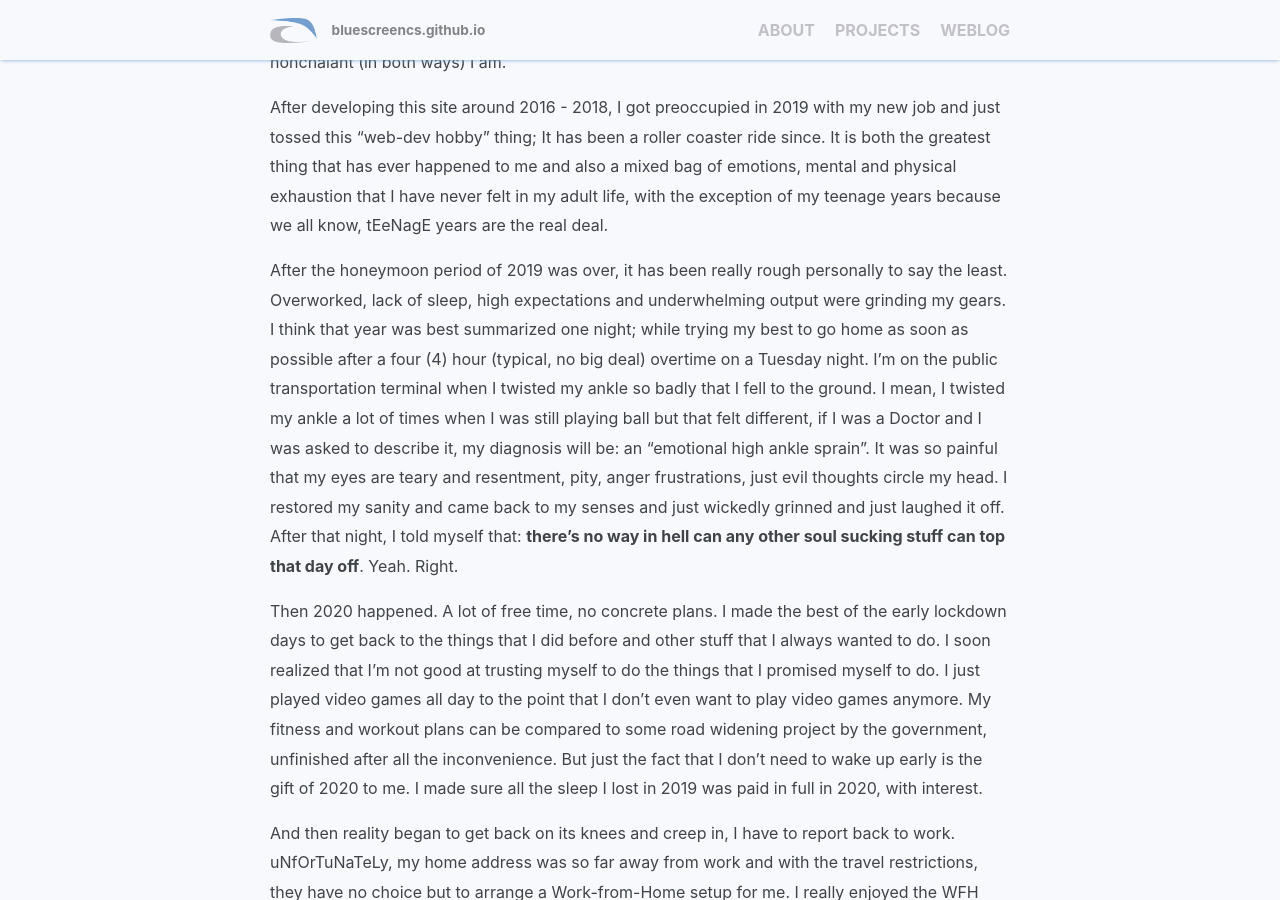
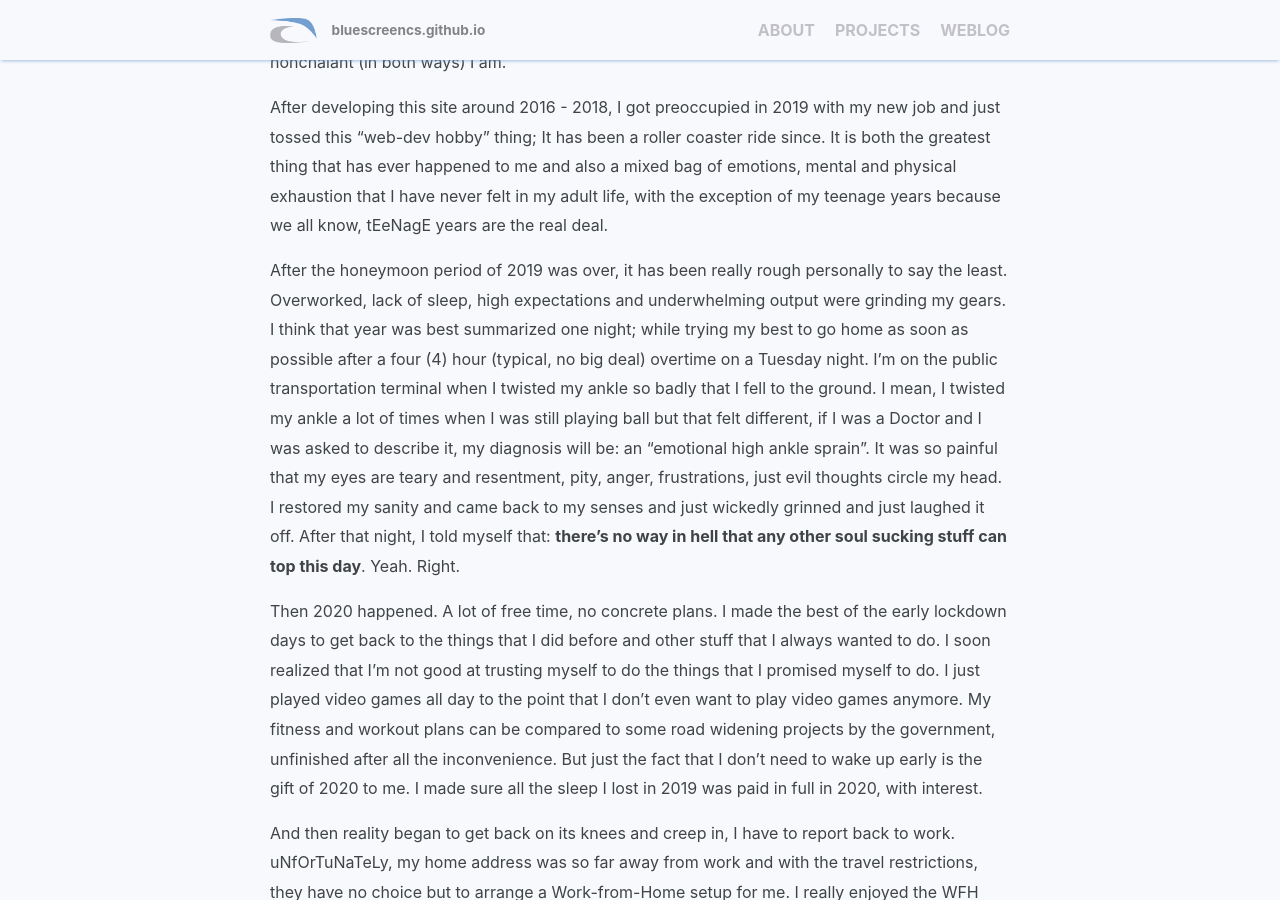
Before and after one commit to bluescreencs/bluescreen.github.io, a Jekyll site: the page built from collections/_posts/2021/02/2021-02-27-the-2020-mandatory-state-of-self-update.md, in a window 1280 px wide and 900 px high, scrolled down 337 px. Built offline with Jekyll 4.4.1, drawn with Linux system fonts in a browser that asks for light colours.

Commit message:
fixed typo

```diff
--- a/collections/_posts/2021/02/2021-02-27-the-2020-mandatory-state-of-self-update.md
+++ b/collections/_posts/2021/02/2021-02-27-the-2020-mandatory-state-of-self-update.md
@@ -9,10 +9,10 @@ As of press time, I’m still alive. Not that it’s important or game changing
 After developing this site around 2016 - 2018, I got preoccupied in 2019 with my new job and just tossed this “web-dev hobby” thing; It has been a roller coaster ride since. It is both the greatest thing that has ever happened to me and also a mixed bag of emotions, mental and physical exhaustion that I have never felt in my adult life, with the exception of my teenage years because we all know, tEeNagE years are the real deal.
 
 
-After the honeymoon period of 2019 was over, it has been really rough personally to say the least. Overworked, lack of sleep, high expectations and underwhelming output were grinding my gears. I think that year was best summarized one night; while trying my best to go home as soon as possible after a four (4) hour (typical, no big deal) overtime on a Tuesday night. I’m on the public transportation terminal when I twisted my ankle so badly that I fell to the ground. I mean, I twisted my ankle a lot of times when I was still playing ball but that felt different, if I was a Doctor and I was asked to describe it, my diagnosis will be: an “emotional high ankle sprain”. It was so painful that my eyes are teary and resentment, pity, anger frustrations, just evil thoughts circle my head. I restored my sanity and came back to my senses and just wickedly grinned and just laughed it off. After that night, I told myself that: **there’s no way in hell can any other soul sucking stuff can top that day off**. Yeah. Right.
+After the honeymoon period of 2019 was over, it has been really rough personally to say the least. Overworked, lack of sleep, high expectations and underwhelming output were grinding my gears. I think that year was best summarized one night; while trying my best to go home as soon as possible after a four (4) hour (typical, no big deal) overtime on a Tuesday night. I’m on the public transportation terminal when I twisted my ankle so badly that I fell to the ground. I mean, I twisted my ankle a lot of times when I was still playing ball but that felt different, if I was a Doctor and I was asked to describe it, my diagnosis will be: an “emotional high ankle sprain”. It was so painful that my eyes are teary and resentment, pity, anger, frustrations, just evil thoughts circle my head. I restored my sanity and came back to my senses and just wickedly grinned and just laughed it off. After that night, I told myself that: **there’s no way in hell that any other soul sucking stuff can top this day**. Yeah. Right.
 
 
-Then 2020 happened. A lot of free time, no concrete plans. I made the best of the early lockdown days to get back to the things that I did before and other stuff that I always wanted to do. I soon realized that I’m not good at trusting myself to do the things that I promised myself to do. I just played video games all day to the point that I don’t even want to play video games anymore. My fitness and workout plans can be compared to some road widening project by the government, unfinished after all the inconvenience. But just the fact that I don’t need to wake up early is the gift of 2020 to me. I made sure all the sleep I lost in 2019 was paid in full in 2020, with interest.
+Then 2020 happened. A lot of free time, no concrete plans. I made the best of the early lockdown days to get back to the things that I did before and other stuff that I always wanted to do. I soon realized that I’m not good at trusting myself to do the things that I promised myself to do. I just played video games all day to the point that I don’t even want to play video games anymore. My fitness and workout plans can be compared to some road widening projects by the government, unfinished after all the inconvenience. But just the fact that I don’t need to wake up early is the gift of 2020 to me. I made sure all the sleep I lost in 2019 was paid in full in 2020, with interest.
 
 
 And then reality began to get back on its knees and creep in, I have to report back to work. uNfOrTuNaTeLy, my home address was so far away from work and with the travel restrictions, they have no choice but to arrange a Work-from-Home setup for me. I really enjoyed the WFH setup, I have been longing for that since my unemployment days. Fast forward a few months, some restrictions were lifted a little bit and It’s inevitable that I have to go back to site. I never felt the inconvenience of restrictions until I tried to commute to work and then back home. Everyday.
```
